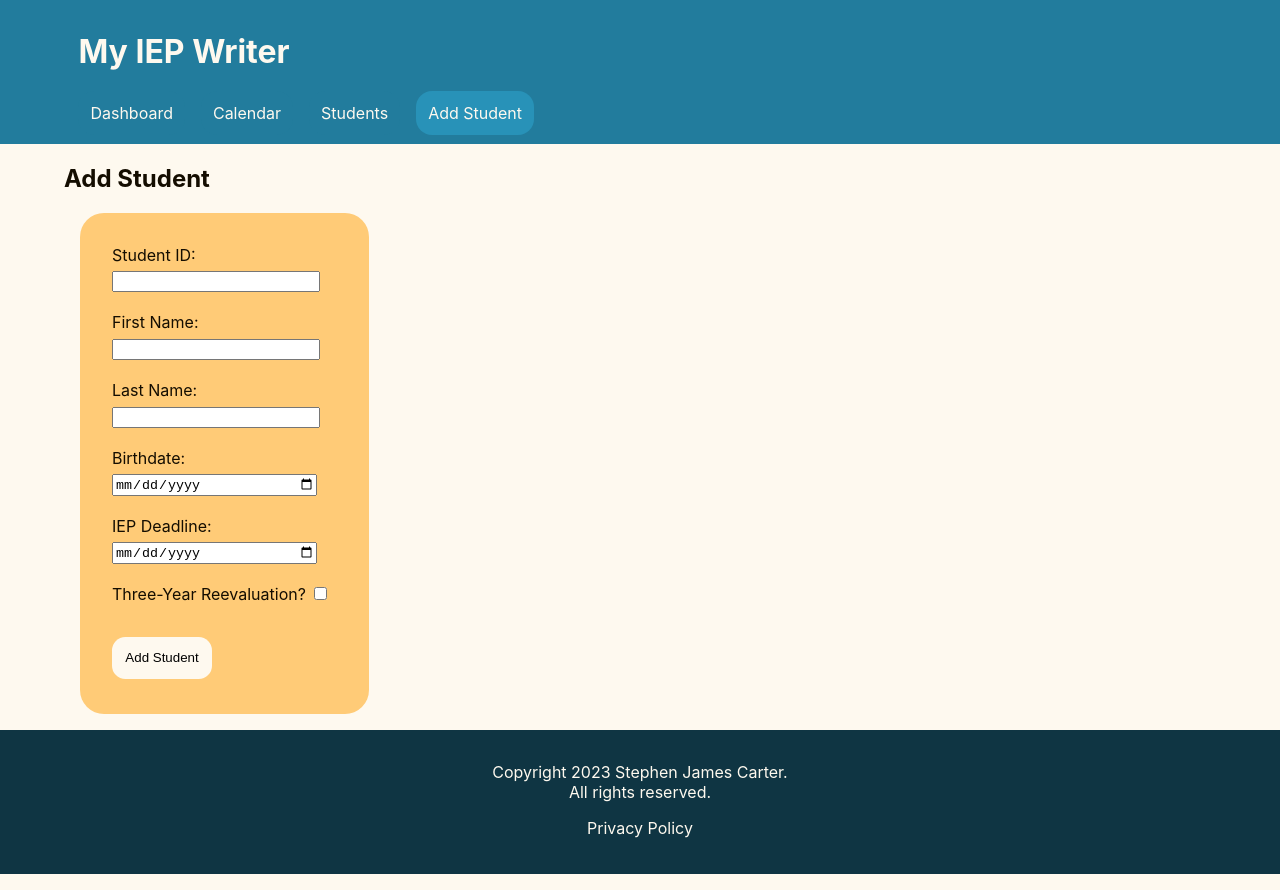
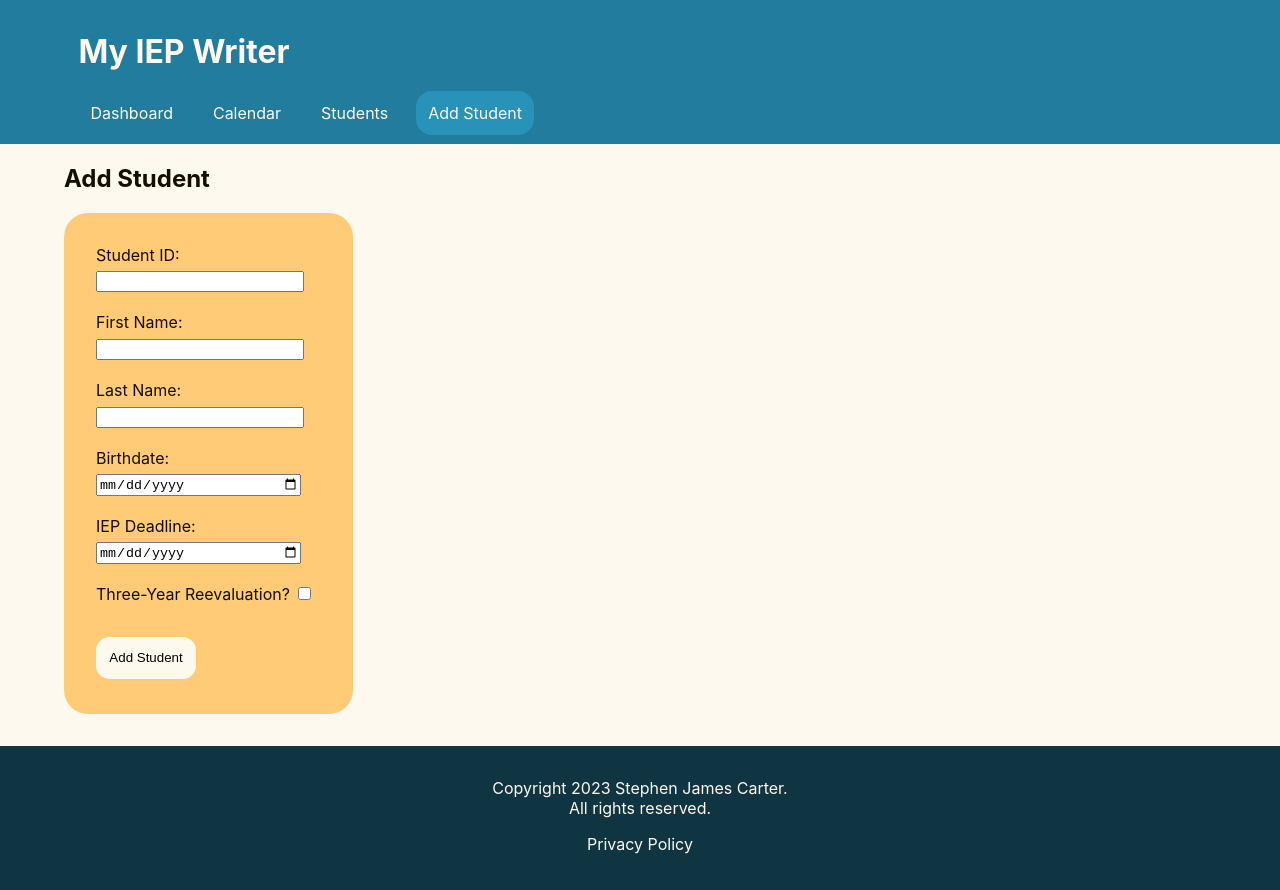
Before and after one commit to sjamescarter/my-iep-writer, a React (Create React App) app: page /students/new in a window 1280 px wide. Built offline with nearby package versions, Linux system fonts and the light colour scheme; no server answers.

Commit message:
update style

```diff
--- a/src/components/AddStudent.js
+++ b/src/components/AddStudent.js
@@ -5,7 +5,7 @@ import styled from "styled-components";
 const StyledForm = styled.form`
     background: #FFCB77;
     border-radius: 1.5em;
-    margin: 1em;
+    margin: 0 0 2em;
     padding: 2em;
     width: 225px;
 `
--- a/src/components/Sort.js
+++ b/src/components/Sort.js
@@ -1,4 +1,4 @@
-function sortABC(list) {
+export function sortABC(list) {
     const abc = [...list].sort((a, b) => {
         const nameA = a.firstName.toUpperCase();
         const nameB = b.firstName.toUpperCase();
@@ -14,7 +14,7 @@ function sortABC(list) {
     return abc;
 }
 
-function sortIEP(list) {
+export function sortIEP(list) {
     const iep = [...list].sort((a, b) => {
         const dateA = new Date(a.iepDate);
         const dateB = new Date(b.iepDate);
@@ -23,5 +23,3 @@ function sortIEP(list) {
 
     return iep;
 }
-
-export { sortABC, sortIEP };
--- a/src/components/Students.js
+++ b/src/components/Students.js
@@ -3,7 +3,7 @@ import { Route, useRouteMatch } from "react-router-dom";
 import StudentList from "./StudentList";
 import Student from "./Student";
 import SortBy from "./SortBy";
-import { sortABC, sortIEP } from "./Sort";
+import { sortABC, sortIEP } from "./sort";
 
 function Students({ studentList, onDelete, dueDates, setDueDates }) {
     const [sortBy, setSortBy] = useState('none');
```
